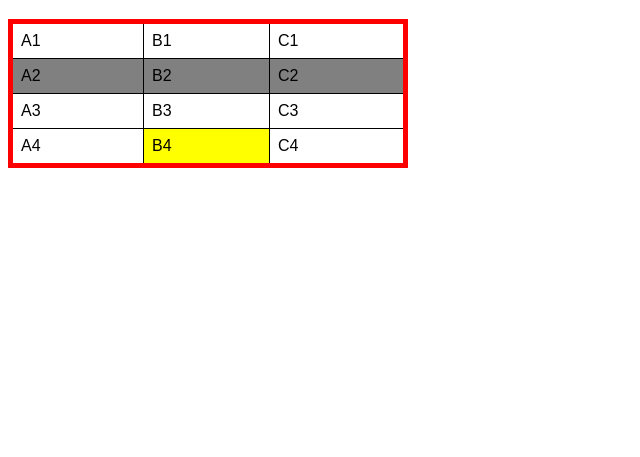
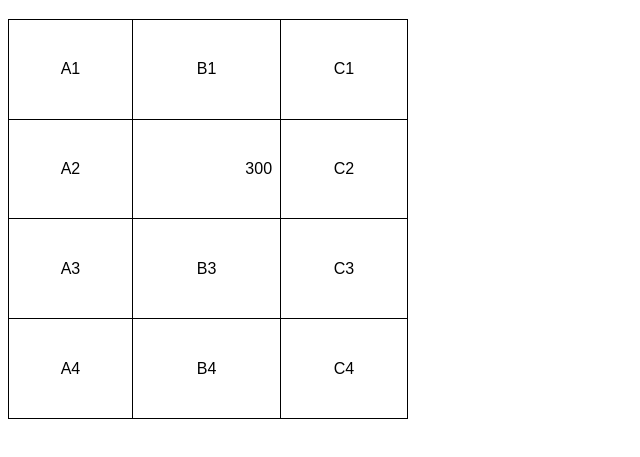
Before and after one commit to Joaoaraujo61/curso-html-css, a plain HTML site: page exercicios/ex023/tabela01.html in a window 1280 px wide. Shown: the part 61-518 px from the top of the page, without its empty margins (0-640 px from the left). Drawn offline with Linux system fonts and the light colour scheme.

Commit message:
Update tabela01.html

```diff
--- a/exercicios/ex023/tabela01.html
+++ b/exercicios/ex023/tabela01.html
@@ -11,18 +11,17 @@
         }
         table{
             width: 400px;
+            height: 400px;
             border-collapse: collapse; /*não tem separação entre  as bordas em *td* */
-            border: 5px solid red;
-        }
-        tr.line{
-            background-color: gray;
         }
         td{
             border: 1px solid black;
             padding: 8px;
+            text-align: center;/*alinhamento horizontal*/
+            vertical-align: middle;/*alinhamento vertical, top, middle, bottom*/
         }
-        td.data{
-            background-color: yellow;
+        .numero{
+            text-align: right;
         }
     </style>
 </head>
@@ -40,9 +39,9 @@
             <td>A1
             <td>B1
             <td>C1
-        <tr class="line">
+        <tr>
             <td>A2
-            <td>B2
+            <td class="numero" >300
             <td>C2
         <tr>
             <td>A3</td>
@@ -51,7 +50,7 @@
         </tr>
         <tr>
             <td>A4</td>
-            <td class="data">B4</td>
+            <td>B4</td>
             <td>C4</td>
         </tr>
     </table>
```
